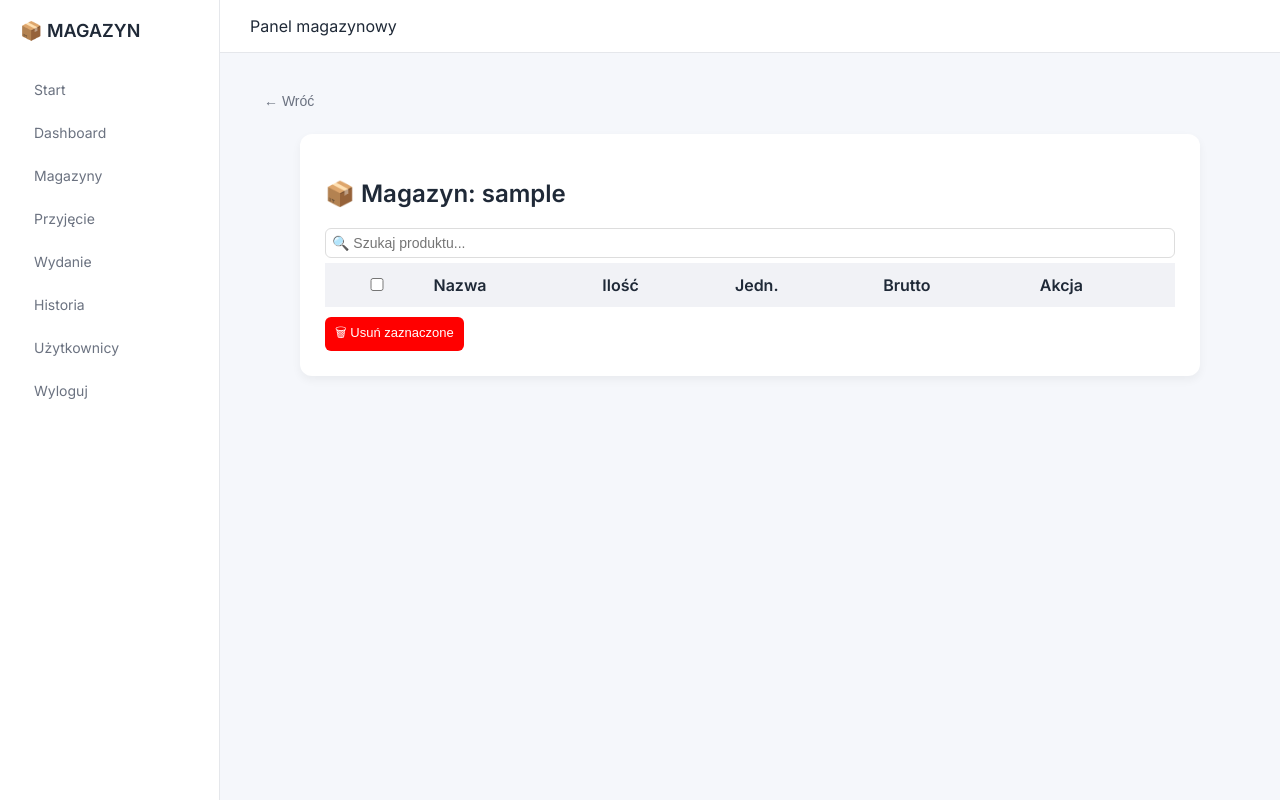
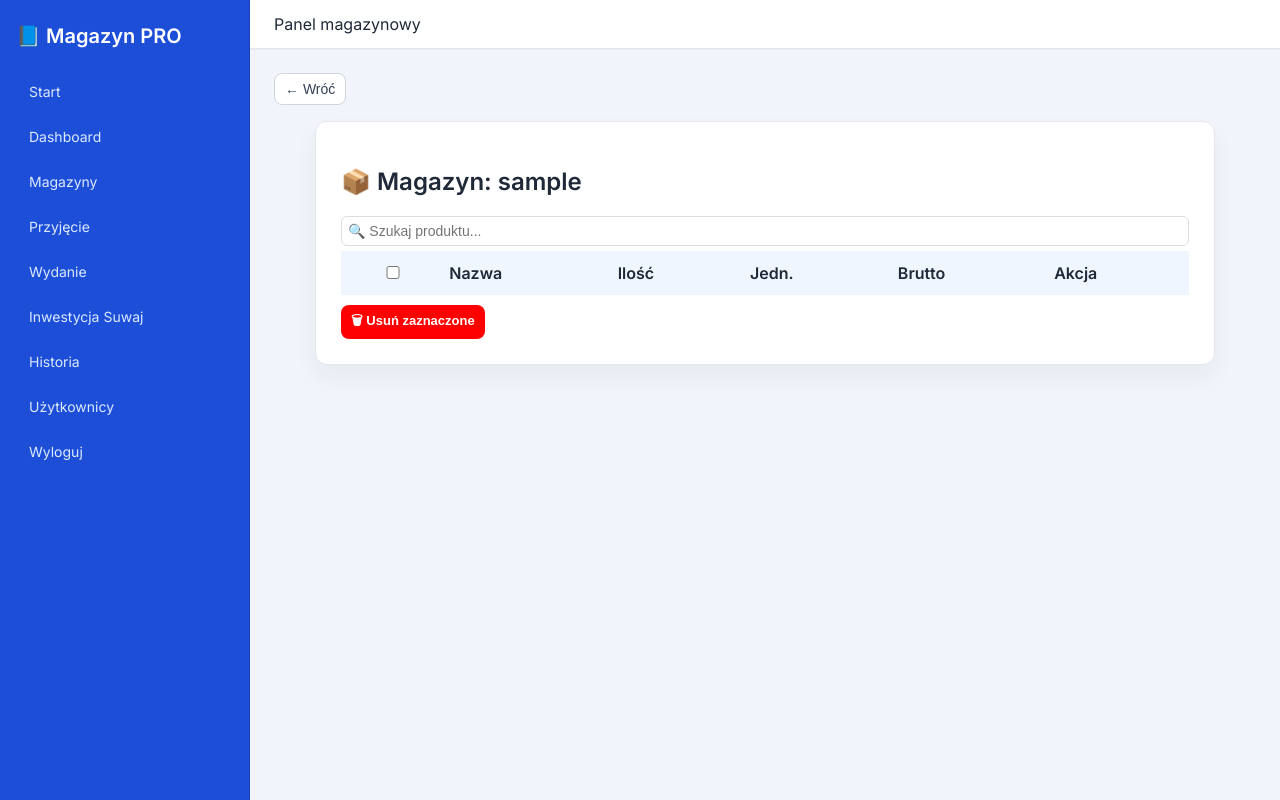
Before and after one commit to monikq553/magazyn-app, a Flask app: a page that uses templates/base.html in a window 1280 px wide. Run offline with Flask 3, Linux system fonts and the light colour scheme; the visitor is signed in with stand-in values (Sample User, id 1); data that the repository does not hold is empty; some libraries are stand-ins or nearby versions.

Commit message:
Odśwież UI aplikacji na styl zbliżony do fakturownia.pl

```diff
--- a/app.py
+++ b/app.py
@@ -7,6 +7,7 @@ from datetime import datetime
 
 app = Flask(__name__)
 app.secret_key = "supersecretkey"
+INVESTMENT_WAREHOUSE = "Inwestycja Suwaj"
 
 
 # 🔥 DB
@@ -82,6 +83,10 @@ def init_db():
     ALTER TABLE issue_items
     ADD COLUMN IF NOT EXISTS package_id INTEGER;
     """)
+    cur.execute("""
+    ALTER TABLE packages
+    ADD COLUMN IF NOT EXISTS warehouse TEXT;
+    """)
 
     # ADMIN RESET
     cur.execute("DELETE FROM users WHERE username='admin'")
@@ -135,6 +140,12 @@ def logout():
 @app.route('/')
 @login_required
 def home():
+    return render_template("home.html")
+
+
+@app.route('/dashboard')
+@login_required
+def dashboard():
     return render_template("home.html")
 
 
@@ -257,6 +268,201 @@ def wydanie():
     conn.close()
 
     return render_template("wydanie.html", products=products, packages=packages)
+
+
+@app.route('/inwestycja-suwaj')
+@login_required
+def inwestycja_suwaj():
+    return render_template("inwestycja_suwaj.html", warehouse=INVESTMENT_WAREHOUSE)
+
+
+@app.route('/inwestycja-suwaj/magazyn')
+@login_required
+def inwestycja_suwaj_magazyn():
+    conn = db()
+    cur = conn.cursor()
+    cur.execute("SELECT * FROM products WHERE warehouse=%s", (INVESTMENT_WAREHOUSE,))
+    products = cur.fetchall()
+    conn.close()
+    return render_template("index.html", products=products, warehouse=INVESTMENT_WAREHOUSE)
+
+
+@app.route('/inwestycja-suwaj/przyjecie')
+@login_required
+def inwestycja_suwaj_przyjecie():
+    conn = db()
+    cur = conn.cursor()
+
+    cur.execute("SELECT * FROM products WHERE warehouse=%s", (INVESTMENT_WAREHOUSE,))
+    products = cur.fetchall()
+
+    cur.execute("SELECT * FROM packages WHERE warehouse=%s OR warehouse IS NULL", (INVESTMENT_WAREHOUSE,))
+    packages = cur.fetchall()
+
+    conn.close()
+
+    return render_template(
+        "przyjecie.html",
+        products=products,
+        packages=packages,
+        forced_warehouse=INVESTMENT_WAREHOUSE,
+        form_action="/inwestycja-suwaj/receive_doc",
+        page_title="📥 Przyjęcie (PZ) – Inwestycja Suwaj"
+    )
+
+
+@app.route('/inwestycja-suwaj/receive_doc', methods=['POST'])
+@login_required
+def inwestycja_suwaj_receive_doc():
+    conn = db()
+    cur = conn.cursor()
+
+    date = datetime.now().strftime("%Y-%m-%d")
+    kontrahent = request.form.get('kontrahent')
+
+    cur.execute("SELECT COUNT(*) FROM issue_docs WHERE warehouse=%s", (INVESTMENT_WAREHOUSE,))
+    num = cur.fetchone()[0] + 1
+    doc_number = f"PZ-IS/{num}/{datetime.now().year}"
+
+    cur.execute("""
+        INSERT INTO issue_docs(date, kontrahent, warehouse, image, doc_number)
+        VALUES (%s,%s,%s,%s,%s) RETURNING id
+    """, (date, kontrahent, INVESTMENT_WAREHOUSE, "", doc_number))
+    doc_id = cur.fetchone()[0]
+
+    product_ids = request.form.getlist('product_id')
+    qtys = request.form.getlist('qty')
+    package_numbers = request.form.getlist('package_number')
+
+    for i in range(len(product_ids)):
+        if not product_ids[i]:
+            continue
+        pid = int(product_ids[i])
+        try:
+            qty = float(qtys[i].replace(",", "."))
+        except:
+            qty = 0
+        if qty <= 0:
+            continue
+
+        cur.execute("""
+            UPDATE products
+            SET qty = qty + %s
+            WHERE id=%s AND warehouse=%s
+        """, (qty, pid, INVESTMENT_WAREHOUSE))
+
+        cur.execute("""
+            INSERT INTO issue_items(doc_id, product_id, qty, warehouse)
+            VALUES (%s,%s,%s,%s)
+        """, (doc_id, pid, qty, INVESTMENT_WAREHOUSE))
+
+        if i < len(package_numbers) and package_numbers[i]:
+            cur.execute("""
+                INSERT INTO packages(product_id, number, qty, warehouse)
+                VALUES (%s,%s,%s,%s)
+            """, (pid, package_numbers[i], qty, INVESTMENT_WAREHOUSE))
+
+    conn.commit()
+    conn.close()
+
+    return redirect('/inwestycja-suwaj/magazyn')
+
+
+@app.route('/inwestycja-suwaj/wydanie')
+@login_required
+def inwestycja_suwaj_wydanie():
+    conn = db()
+    cur = conn.cursor()
+
+    cur.execute("SELECT * FROM products WHERE warehouse=%s", (INVESTMENT_WAREHOUSE,))
+    products = cur.fetchall()
+
+    cur.execute("SELECT * FROM packages WHERE warehouse=%s OR warehouse IS NULL", (INVESTMENT_WAREHOUSE,))
+    packages = cur.fetchall()
+    conn.close()
+
+    return render_template(
+        "wydanie.html",
+        products=products,
+        packages=packages,
+        forced_warehouse=INVESTMENT_WAREHOUSE,
+        form_action="/inwestycja-suwaj/issue_doc",
+        page_title="📄 Wydanie (WZ) – Inwestycja Suwaj"
+    )
+
+
+@app.route('/inwestycja-suwaj/issue_doc', methods=['POST'])
+@login_required
+def inwestycja_suwaj_issue_doc():
+    conn = db()
+    cur = conn.cursor()
+
+    date = datetime.now().strftime("%Y-%m-%d")
+    kontrahent = request.form.get('kontrahent')
+
+    cur.execute("SELECT COUNT(*) FROM issue_docs WHERE warehouse=%s", (INVESTMENT_WAREHOUSE,))
+    num = cur.fetchone()[0] + 1
+    doc_number = f"WZ-IS/{num}/{datetime.now().year}"
+
+    cur.execute("""
+        INSERT INTO issue_docs(date, kontrahent, warehouse, image, doc_number)
+        VALUES (%s,%s,%s,%s,%s) RETURNING id
+    """, (date, kontrahent, INVESTMENT_WAREHOUSE, "", doc_number))
+    doc_id = cur.fetchone()[0]
+
+    product_ids = request.form.getlist('product_id')
+    qtys = request.form.getlist('qty')
+    package_ids = request.form.getlist('package_id')
+
+    for i in range(len(product_ids)):
+        if not product_ids[i]:
+            continue
+
+        pid = int(product_ids[i])
+        try:
+            qty = float(qtys[i].replace(",", "."))
+        except:
+            qty = 0
+        if qty <= 0:
+            continue
+
+        cur.execute("""
+            SELECT qty FROM products WHERE id=%s AND warehouse=%s
+        """, (pid, INVESTMENT_WAREHOUSE))
+        current = cur.fetchone()
+
+        if not current or current[0] < qty:
+            conn.close()
+            return f"Brak stanu w magazynie {INVESTMENT_WAREHOUSE}"
+
+        pkg = package_ids[i] if package_ids[i] else None
+        if pkg:
+            pkg = int(pkg)
+            cur.execute("""
+                SELECT qty FROM packages WHERE id=%s
+            """, (pkg,))
+            p = cur.fetchone()
+            if not p or p[0] < qty:
+                conn.close()
+                return "Brak w paczce"
+            cur.execute("UPDATE packages SET qty = qty - %s WHERE id=%s", (qty, pkg))
+
+        cur.execute("""
+            UPDATE products
+            SET qty = qty - %s
+            WHERE id=%s AND warehouse=%s
+        """, (qty, pid, INVESTMENT_WAREHOUSE))
+
+        cur.execute("""
+            INSERT INTO issue_items(doc_id, product_id, qty, warehouse, package_id)
+            VALUES (%s,%s,%s,%s,%s)
+        """, (doc_id, pid, qty, INVESTMENT_WAREHOUSE, pkg))
+
+    cur.execute("DELETE FROM packages WHERE qty <= 0")
+    conn.commit()
+    conn.close()
+
+    return redirect(f"/doc/{doc_id}")
 
 
 # 📤 ZAPIS WYDANIA (PRO)
--- a/templates/base.html
+++ b/templates/base.html
@@ -14,118 +14,146 @@
 body {
     margin: 0;
     font-family: 'Inter', sans-serif;
-    background: #f5f7fb;
+    background: #f1f5fb;
     color: #1f2937;
 }
 
-/* 🔥 LAYOUT */
 .layout {
     display: flex;
     min-height: 100vh;
 }
 
-/* 🔥 SIDEBAR */
 .sidebar {
-    width: 220px;
-    background: white;
-    border-right: 1px solid #e5e7eb;
-    padding: 20px;
+    width: 250px;
+    background: #1d4ed8;
+    color: #dbeafe;
+    border-right: 1px solid #1e40af;
+    padding: 24px 16px;
 }
 
 .logo {
-    font-weight: 600;
-    font-size: 18px;
-    margin-bottom: 30px;
+    font-weight: 700;
+    font-size: 20px;
+    margin-bottom: 24px;
+    color: #ffffff;
 }
 
-/* MENU */
 .nav a {
     display: block;
-    padding: 10px 14px;
-    border-radius: 10px;
+    padding: 10px 12px;
+    border-radius: 8px;
     text-decoration: none;
-    color: #6b7280;
+    color: #dbeafe;
     margin-bottom: 6px;
     font-size: 14px;
-    transition: 0.2s;
+    transition: 0.2s ease;
+    border: 1px solid transparent;
 }
 
 .nav a:hover {
-    background: #f3f4f6;
-    color: #111827;
+    background: #2563eb;
+    color: #ffffff;
+    border-color: #3b82f6;
 }
 
-/* 🔥 ACTIVE */
 .nav a.active {
-    background: #eef2ff;
-    color: #4338ca;
-    font-weight: 500;
+    background: #ffffff;
+    color: #1d4ed8;
+    font-weight: 600;
 }
 
-/* 🔥 MAIN */
 .main {
     flex: 1;
+    display: flex;
+    flex-direction: column;
 }
 
-/* TOPBAR */
 .topbar {
     background: white;
-    padding: 16px 30px;
+    padding: 14px 24px;
     border-bottom: 1px solid #e5e7eb;
     display: flex;
     justify-content: space-between;
     align-items: center;
+    box-shadow: 0 1px 0 rgba(15, 23, 42, 0.03);
 }
 
-/* CONTENT */
 .container {
-    padding: 30px;
-    max-width: 1200px;
+    padding: 24px;
+    max-width: 1280px;
+    width: 100%;
+    margin: 0 auto;
 }
 
-/* CARD */
 .card {
     background: white;
-    border-radius: 16px;
-    padding: 20px;
+    border-radius: 12px;
+    padding: 18px;
     border: 1px solid #e5e7eb;
+    box-shadow: 0 10px 24px rgba(15, 23, 42, 0.04);
 }
 
-/* BUTTON */
 button {
-    background: #4f46e5;
+    background: #2563eb;
     color: white;
     border: none;
     padding: 10px 14px;
-    border-radius: 10px;
+    border-radius: 8px;
     cursor: pointer;
     font-size: 14px;
+    font-weight: 600;
 }
 
 button:hover {
-    background: #4338ca;
+    background: #1d4ed8;
 }
 
-/* INPUT */
 input, select {
     padding: 10px;
-    border-radius: 10px;
-    border: 1px solid #e5e7eb;
+    border-radius: 8px;
+    border: 1px solid #d1d5db;
     font-size: 14px;
+    background: #ffffff;
 }
 
 input:focus {
-    border-color: #4f46e5;
+    border-color: #2563eb;
     outline: none;
+    box-shadow: 0 0 0 3px rgba(37, 99, 235, 0.12);
 }
 
-/* BACK BUTTON */
 .back {
-    background: none;
-    border: none;
-    color: #6b7280;
+    background: #ffffff;
+    border: 1px solid #d1d5db;
+    border-radius: 8px;
+    padding: 7px 10px;
+    color: #334155;
     cursor: pointer;
-    margin-bottom: 15px;
+    margin-bottom: 16px;
+    font-weight: 500;
+}
+
+.tiles {
+    display: grid;
+    grid-template-columns: repeat(auto-fit, minmax(210px, 1fr));
+    gap: 14px;
+}
+
+.tile {
+    background: #ffffff;
+    border: 1px solid #e5e7eb;
+    border-radius: 12px;
+    padding: 16px;
+    text-decoration: none;
+    color: #1f2937;
+    box-shadow: 0 8px 18px rgba(15, 23, 42, 0.04);
+    transition: transform .15s ease, box-shadow .15s ease, border-color .15s ease;
+}
+
+.tile:hover {
+    transform: translateY(-2px);
+    border-color: #93c5fd;
+    box-shadow: 0 14px 26px rgba(37, 99, 235, 0.12);
 }
 </style>
 
@@ -137,7 +165,7 @@ input:focus {
 
     <!-- 🔥 SIDEBAR -->
     <div class="sidebar">
-        <div class="logo">📦 MAGAZYN</div>
+        <div class="logo">📘 Magazyn PRO</div>
 
         <div class="nav">
             <a href="/">Start</a>
@@ -145,6 +173,7 @@ input:focus {
             <a href="/magazyny">Magazyny</a>
             <a href="/przyjecie">Przyjęcie</a>
             <a href="/wydanie">Wydanie</a>
+            <a href="/inwestycja-suwaj">Inwestycja Suwaj</a>
             <a href="/historia">Historia</a>
             <a href="/users">Użytkownicy</a>
             <a href="/logout">Wyloguj</a>
--- a/templates/index.html
+++ b/templates/index.html
@@ -7,7 +7,8 @@
     background:white;
     padding:25px;
     border-radius:12px;
-    box-shadow:0 4px 10px rgba(0,0,0,0.05);
+    border:1px solid #e5e7eb;
+    box-shadow:0 12px 24px rgba(15,23,42,0.05);
     max-width:900px;
     margin:auto;
 }
@@ -20,7 +21,7 @@ table {
 }
 
 th {
-    background:#f1f2f6;
+    background:#eff6ff;
     padding:12px;
     text-align:left;
 }
@@ -33,10 +34,10 @@ td {
 tr:hover { background:#fafafa; }
 
 .btn {
-    background:#6c5ce7;
+    background:#2563eb;
     color:white;
     padding:6px 10px;
-    border-radius:6px;
+    border-radius:8px;
     border:none;
     cursor:pointer;
     font-size:13px;
```
Also changed, not shown: templates/home.html (+8 -0 lines), templates/inwestycja_suwaj.html (added, +22 -0 lines), templates/magazyny.html (+12 -32 lines), templates/przyjecie.html (+22 -13 lines), templates/wydanie.html (+22 -14 lines).
